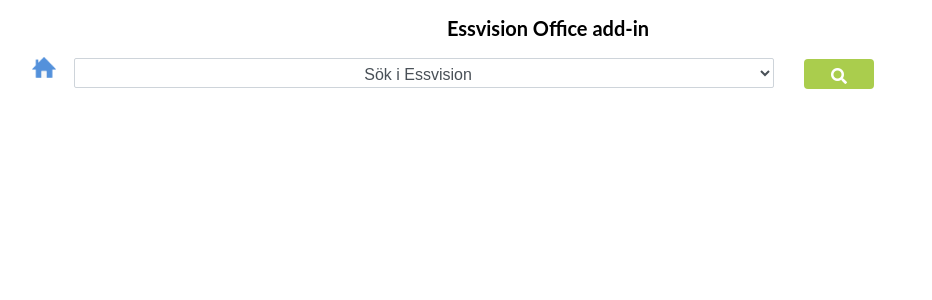
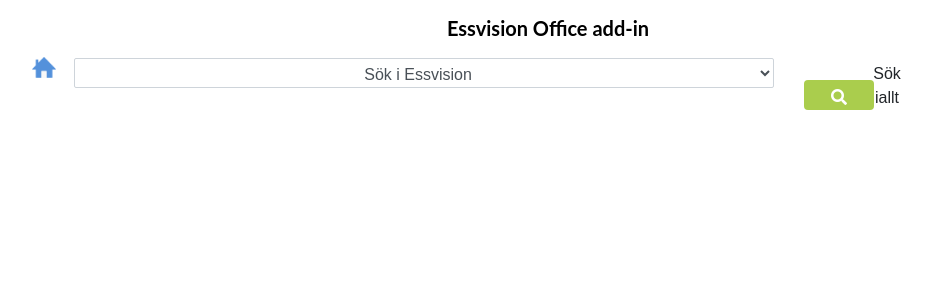
Before and after one commit to parak80/OfficeWithAngular, an Angular app: page /home in a window 1280 px wide. Shown: the top 300 px of the page, without its empty margins (92-1024 px from the left). Built offline with nearby package versions, Linux system fonts and the light colour scheme; a web font is replaced by a local one.

Commit message:
every search fixed

```diff
--- a/src/app/components/home/home.component.css
+++ b/src/app/components/home/home.component.css
@@ -3,6 +3,10 @@
     margin-top: -20px;
     width: 700px;
 }
+.searchAll{
+    float: right;
+  }
+
 @media (max-width:900px){
     #search{
         width: 400px;
--- a/src/app/components/home/home.component.html
+++ b/src/app/components/home/home.component.html
@@ -8,23 +8,25 @@
             <li class="nav-item active">
               <!--<a class="nav-link d-none d-sm-block" routerLink="home" routerLinkActive="active">-->
               <!-- <img src="assets/images/home-blue.png" class="myImg" /> -->
-              <a routerLink="home" routerLinkActive="active" (click)="onGoBack()">
+              <!-- <a routerLink="home" routerLinkActive="active" (click)="onGoBack()"> -->
                 <img src="assets/images/home-blue.png" id="myImg" />
-              </a>
+              <!-- </a> -->
               <!--</a>-->
             </li>
           </ul>
           <!--<label for="search"></label>-->
           <select name="search" id="search" class="form-control">
-            <option aria-placeholder="Sök i Essvision">Sök i Essvision
-            <a routerLink="/search" routerLinkActive= "active" click= onClick()></a></option>
+
+            <option aria-placeholder="Sök i Essvision">Sök i Essvision</option>
             <option value="1">1</option>
             <option value="2">2</option>
             <option value="3">3</option>
           </select>
-          <button class="btn btn-success">
+          <button type="submit" class="btn everybtn" (click)= onSearch()>Sök iallt</button>
+          <button class="btn btn-success" type="submit">
             <i class="fa fa-search"></i>
           </button>
+
         </div>
       </div>
     </nav>
--- a/src/app/components/home/home.component.ts
+++ b/src/app/components/home/home.component.ts
@@ -2,6 +2,8 @@
 import { Router } from '@angular/router';
 import { SearchComponent } from '../search/search.component';
 import { Location } from '@angular/common';
+
+// import { InMemoryDbService } from 'angular-in-memory-web-api';
 
 @Component({
   selector: 'app-home',
@@ -12,6 +14,28 @@
 })
 export class HomeComponent implements OnInit {
 routerLinkActive;
+// tasks: any[] = [];
+//  myTask: string;
+//  taskEdit: string;
+//  editMode: false;
+//  loading: true;
+
+// createDb() {
+
+//   let tasks = [
+//    {
+//      id: 1,
+//      description: “Buy Groceries”
+//    },
+//    {
+//      id: 2,
+//      description: “Paint the garage”
+//    }
+//   ];
+//   return {
+//    tasks: tasks
+//   };
+//  }
   constructor(private router: Router, private location: Location) { }
 
   ngOnInit() {
@@ -20,10 +44,16 @@
   onGoBack() {
     this.location.back();
   }
-  onClick() {
-    this.router.navigate(['./search']);
+  onSearch() {
+    this.router.navigate(['/search']);
   }
-// onSelect() {
-//   this.router.navigate(['/search']);
-// }
+  // onSelect(searchId) {
+  //   this.selectedSearch = null;
+  //   for (const i = 0; i < this.searches.length; i++) {
+  //     if (this.searches[i].id == searchId) {
+  //       this.selectedSearch = this.searches[i];
+  //     }
+  //   }
+  // }
+
 }
--- a/src/app/components/search/search.component.html
+++ b/src/app/components/search/search.component.html
@@ -50,6 +50,7 @@
         <div class="form-group">
           <button type="button" class="btn">Senaste skapade</button>
           <button type="button" class="btn gray-btn">Senaste Öppnade</button>
+          <a  class="linkBack"(click)="onGoBack()"> Tillbaka till hemsidan</a>
         </div>
     </div>
 </form>
--- a/src/app/components/search/search.component.ts
+++ b/src/app/components/search/search.component.ts
@@ -1,4 +1,4 @@
-import { Component, OnInit, Input } from '@angular/core';
+import { Component, OnInit, OnDestroy, Input } from '@angular/core';
 import { Router, ActivatedRoute, ParamMap } from '@angular/router';
 import { Location } from '@angular/common';
 
@@ -8,7 +8,6 @@
   styleUrls: ['./search.component.css']
 })
 export class SearchComponent implements OnInit {
-
   constructor(
     private location: Location,
     private router: Router
--- a/src/styles.css
+++ b/src/styles.css
@@ -159,6 +159,14 @@
   width:40px;
   height: auto;
 }
+.linkBack{
+  text-decoration: underline #5491db !important;
+  z-index: 1;
+  font: inherit;
+  margin-left: 30px;
+  cursor: pointer;
+}
+
 ul > li {
 list-style-type:none;
 }
@@ -185,9 +193,17 @@
 	height: 30px;
 	margin-left: 780px;
   background-color: #aacd4d;
-  margin-top: -50px;
+  margin-top: -65px;
   border:none;
   box-shadow: none;
+}
+.everybtn{
+  width: 70px;
+  height: auto;
+  float:right;
+  margin-right: 150px;
+  margin-top: -33px;
+  background-color: transparent !important;
 }
 .btn-success:hover,
 .btn-success:active,
```
